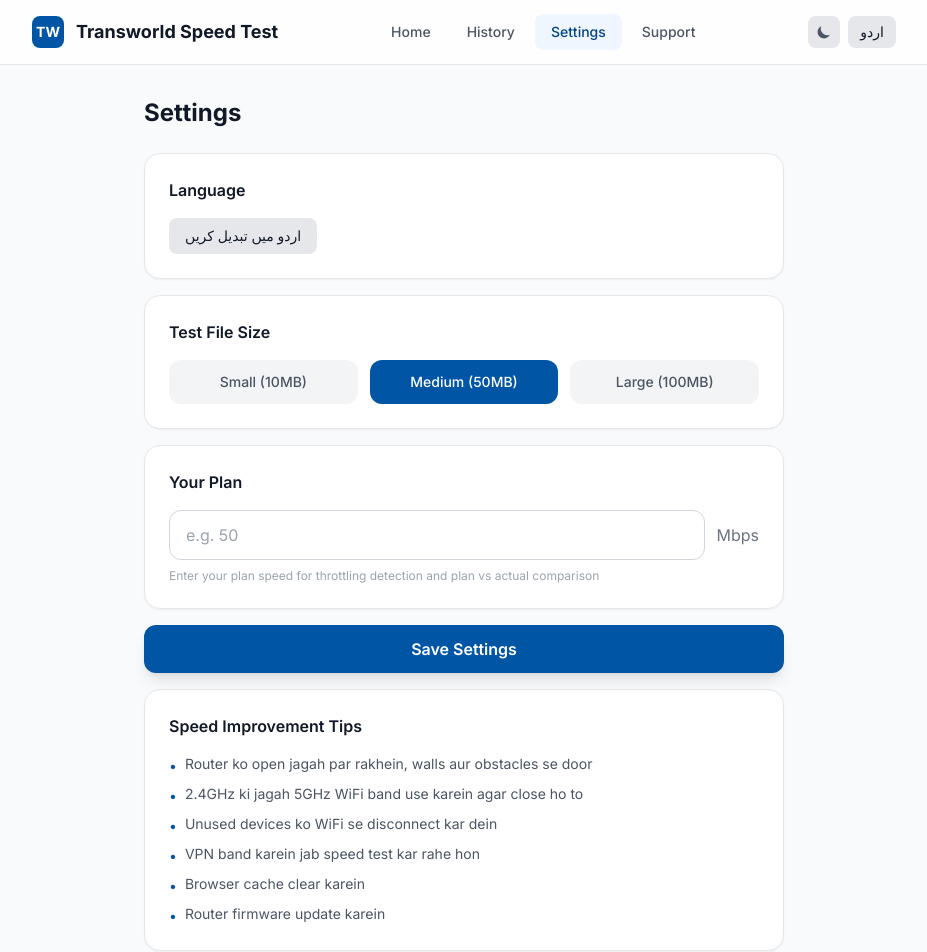
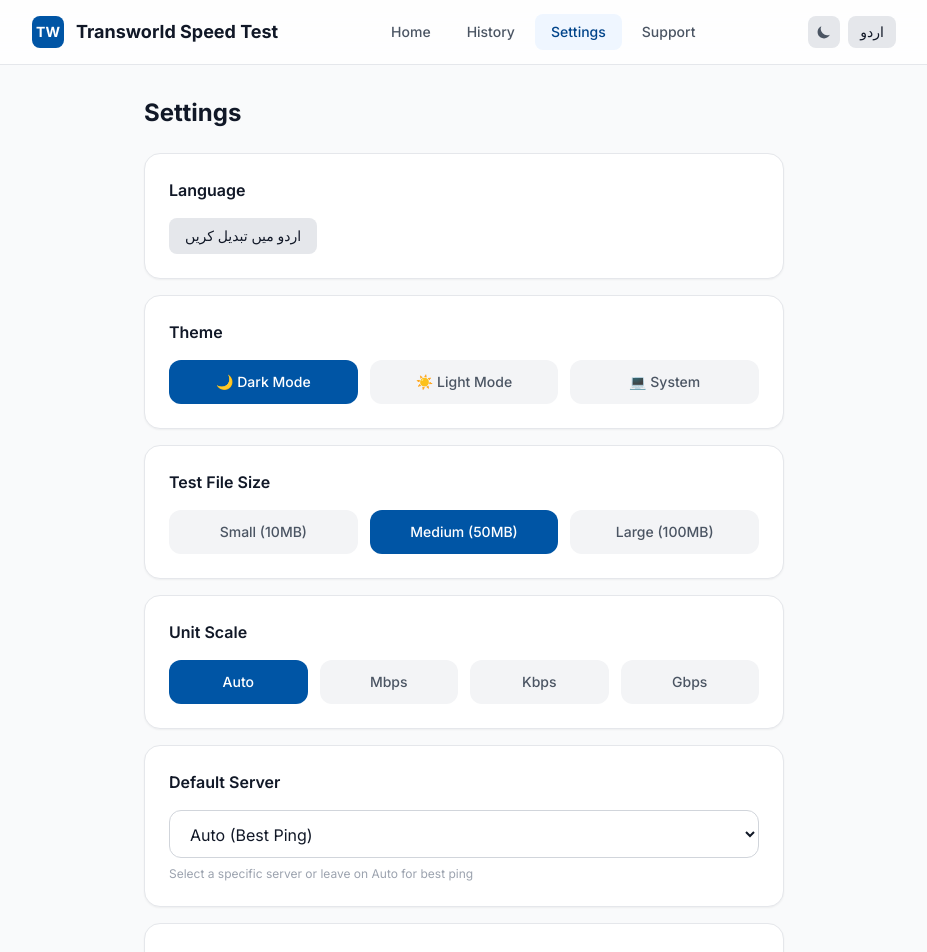
Before and after one commit to tabiqchohan/speed-test, a React (Vite) app: page /settings in a window 1280 px wide. Shown: the top 952 px of the page, without its empty margins (176-1103 px from the left). Built offline with nearby package versions, Linux system fonts and the light colour scheme.

Commit message:
Add live speed graph, share result, video quality, server select, unit scale, theme/settings, 21 new ISPs

```diff
--- a/src/App.jsx
+++ b/src/App.jsx
@@ -12,8 +12,11 @@ export default function App() {
   const isHome = location.pathname === '/'
 
   useEffect(() => {
-    const savedDir = localStorage.getItem('tw_lang') === 'ur' ? 'rtl' : 'ltr'
-    document.documentElement.dir = savedDir
+    const lang = localStorage.getItem('tw_lang') || 'en'
+    document.documentElement.dir = lang === 'ur' ? 'rtl' : 'ltr'
+    const theme = localStorage.getItem('tw_theme') || 'dark'
+    const isDark = theme === 'dark' || (theme === 'system' && window.matchMedia('(prefers-color-scheme: dark)').matches)
+    document.documentElement.classList.toggle('dark', isDark)
   }, [])
 
   if (isHome) {
--- a/src/pages/HomePage.jsx
+++ b/src/pages/HomePage.jsx
@@ -1,6 +1,8 @@
 import { useState, useCallback, useEffect, useRef } from 'react'
+import { LineChart, Line, XAxis, YAxis, ResponsiveContainer } from 'recharts'
 import { formatSpeed } from '../../shared/helpers.js'
 import { getRecommendations } from '../../shared/recommendations.js'
+import { getAllISPs } from '../../shared/servers.js'
 import {
   testPing, testJitter, testPacketLoss, testDNS,
   testDownload, testUpload, testBufferbloat, testStability,
@@ -15,21 +17,46 @@ const PHASE_LABELS = {
   bufferbloat: 'Bufferbloat', stability: 'Stability',
   gaming: 'Gaming Servers', idle: '', complete: 'Complete',
 }
+const VIDEO_QUALITY = [
+  { min: 0, max: 0.5, label: 'Voice Only', color: 'text-red-400', icon: '📞' },
+  { min: 0.5, max: 1, label: 'SD Video (360p)', color: 'text-orange-400', icon: '📹' },
+  { min: 1, max: 2, label: 'HD Video (720p)', color: 'text-yellow-400', icon: '📹' },
+  { min: 2, max: 4, label: 'Full HD (1080p)', color: 'text-lime-400', icon: '🎥' },
+  { min: 4, max: 8, label: '4K / Group HD', color: 'text-green-400', icon: '🎥' },
+  { min: 8, max: Infinity, label: 'Multi 4K Calls', color: 'text-cyan-400', icon: '📺' },
+]
+const SPEED_GRADES = [
+  { min: 100, max: Infinity, grade: 'A+', color: 'text-purple-400', label: 'Legendary' },
+  { min: 50, max: 100, grade: 'A', color: 'text-green-400', label: 'Excellent' },
+  { min: 25, max: 50, grade: 'B', color: 'text-blue-400', label: 'Great' },
+  { min: 10, max: 25, grade: 'C', color: 'text-yellow-400', label: 'Good' },
+  { min: 5, max: 10, grade: 'D', color: 'text-orange-400', label: 'Fair' },
+  { min: 0, max: 5, grade: 'F', color: 'text-red-400', label: 'Poor' },
+]
 
 function loadHistory() {
   try { return JSON.parse(localStorage.getItem('tw_history') || '[]') } catch { return [] }
 }
-
 function saveHistory(results) {
   const history = loadHistory()
   history.unshift({ id: Date.now(), date: new Date().toISOString(), ...results })
   localStorage.setItem('tw_history', JSON.stringify(history.slice(0, 100)))
 }
+function getSettings(key, def) {
+  try { return localStorage.getItem(key) || def } catch { return def }
+}
+function formatUnit(mbps, pref) {
+  if (pref === 'Mbps') return { value: mbps.toFixed(1), unit: 'Mbps' }
+  if (pref === 'Kbps') return { value: (mbps * 1000).toFixed(0), unit: 'Kbps' }
+  if (pref === 'Gbps') return { value: (mbps / 1000).toFixed(2), unit: 'Gbps' }
+  return formatSpeed(mbps * 1000)
+}
 
-function StabGrade({ score }) {
-  if (score == null) return <span className="text-gray-500">--</span>
-  const color = score >= 90 ? 'text-green-400' : score >= 70 ? 'text-yellow-400' : score >= 50 ? 'text-orange-400' : 'text-red-400'
-  return <span className={color}>{score}</span>
+function getVideoQuality(mbps) {
+  return VIDEO_QUALITY.find(q => mbps >= q.min && mbps < q.max) || VIDEO_QUALITY[0]
+}
+function getSpeedGrade(mbps) {
+  return SPEED_GRADES.find(g => mbps >= g.min && mbps < g.max) || SPEED_GRADES[5]
 }
 
 export default function HomePage() {
@@ -38,10 +65,15 @@ export default function HomePage() {
   const [results, setResults] = useState(null)
   const [networkInfo, setNetworkInfo] = useState(null)
   const [testing, setTesting] = useState(false)
+  const [speedSamples, setSpeedSamples] = useState([])
+  const [selectedIsp, setSelectedIsp] = useState(() => getSettings('tw_server_isp', ''))
+  const [unitPref, setUnitPref] = useState(() => getSettings('tw_unit', 'auto'))
   const speedRef = useRef(0)
   const animRef = useRef(null)
+  const samplesRef = useRef([])
+  const lastSampleRef = useRef(0)
 
-  const display = formatSpeed(liveSpeed * 1000)
+  const display = formatUnit(liveSpeed, unitPref)
 
   useEffect(() => {
     fetch(API_BASE + '/isp-lookup')
@@ -50,11 +82,7 @@ export default function HomePage() {
       .catch(() => {
         fetch('https://ip-api.com/json/?fields=status,isp,org,city,country,query')
           .then(r => r.json())
-          .then(d => {
-            if (d.status === 'success') {
-              setNetworkInfo(p => ({ ...p, isp: d.isp || d.org, ip: d.query, city: d.city }))
-            }
-          })
+          .then(d => { if (d.status === 'success') setNetworkInfo(p => ({ ...p, isp: d.isp || d.org, ip: d.query, city: d.city })) })
           .catch(() => {})
       })
     if ('connection' in navigator) {
@@ -73,14 +101,26 @@ export default function HomePage() {
     return () => cancelAnimationFrame(animRef.current)
   }, [testing])
 
+  const collectSample = useCallback((mbps) => {
+    const now = Date.now()
+    if (now - lastSampleRef.current < 150) return
+    lastSampleRef.current = now
+    const next = [...samplesRef.current, { t: now, s: mbps }]
+    if (next.length > 200) next.splice(0, next.length - 200)
+    samplesRef.current = next
+    setSpeedSamples(next)
+  }, [])
+
   const handleStart = useCallback(async () => {
     setTesting(true)
     setResults(null)
     setLiveSpeed(0)
     speedRef.current = 0
+    samplesRef.current = []
+    setSpeedSamples([])
 
     const serverUrl = ''
-    const planSpeed = parseFloat(localStorage.getItem('tw_plan_speed') || '0')
+    const planSpeed = parseFloat(getSettings('tw_plan', '0'))
 
     const onProgress = (p) => setPhase(p.phase)
 
@@ -99,13 +139,11 @@ export default function HomePage() {
     onProgress({ phase: 'download' })
     const download = await testDownload(serverUrl, {
       size: 5242880, samples: 2, useCDN: IS_VERCEL,
-      onLiveSpeed: (d) => { speedRef.current = d.currentMbps },
+      onLiveSpeed: (d) => { speedRef.current = d.currentMbps; collectSample(d.currentMbps) },
     })
 
     onProgress({ phase: 'upload' })
-    const upload = await testUpload(serverUrl, {
-      size: 1048576, samples: 2,
-    })
+    const upload = await testUpload(serverUrl, { size: 1048576, samples: 2 })
 
     onProgress({ phase: 'bufferbloat' })
     const bufferbloat = await testBufferbloat(serverUrl)
@@ -132,22 +170,54 @@ export default function HomePage() {
       setPhase('idle')
       saveHistory(res)
     }, 300)
-  }, [])
+  }, [collectSample])
 
+  const handleShare = useCallback(() => {
+    if (!results) return
+    const text = `Transworld Speed Test Results:\n📥 ${results.download?.average?.toFixed(1)} Mbps download\n📤 ${results.upload?.average?.toFixed(1)} Mbps upload\n📶 ${results.ping?.average?.toFixed(0)} ms ping\n\nTested at speedtest-transworld.vercel.app`
+    if (navigator.share) {
+      navigator.share({ title: 'Transworld Speed Test', text })
+    } else {
+      navigator.clipboard.writeText(text).then(() => alert('Results copied to clipboard!'))
+    }
+  }, [results])
+
+  const allIsps = getAllISPs()
   const recs = results?.download?.average ? getRecommendations(results.download.average) : null
+  const grade = results?.download?.average ? getSpeedGrade(results.download.average) : null
+  const video = results?.download?.average ? getVideoQuality(results.download.average) : null
+  const totalDataUsed = results?.download?.totalBytes && results?.upload?.totalBytes
+    ? ((results.download.totalBytes + results.upload.totalBytes) / 1048576).toFixed(0) + ' MB'
+    : '~12 MB'
 
   return (
     <div className="min-h-screen bg-gradient-to-b from-gray-900 via-[#0a1628] to-gray-900 text-white flex flex-col">
-      <div className="flex-1 flex flex-col items-center justify-center px-4 max-w-2xl mx-auto w-full">
-        <div className="text-center mb-6">
-          <div className="inline-flex items-center gap-2 px-3 py-1 rounded-full bg-white/5 border border-white/10 text-xs text-gray-400 mb-2">
+      <div className="flex-1 flex flex-col items-center justify-center px-4 max-w-2xl mx-auto w-full pb-8">
+        <div className="w-full flex items-center justify-between mb-4">
+          <div className="inline-flex items-center gap-2 px-3 py-1 rounded-full bg-white/5 border border-white/10 text-xs text-gray-400">
             <span className="w-1.5 h-1.5 rounded-full bg-green-400" />
-            {networkInfo?.isp || 'Transworld'}&nbsp;·&nbsp;{networkInfo?.ip || ''}
+            {networkInfo?.isp || 'Detecting...'}&nbsp;·&nbsp;{networkInfo?.ip || ''}
             {networkInfo?.city && <>&nbsp;·&nbsp;{networkInfo.city}</>}
+          </div>
+          <div className="flex items-center gap-2">
+            <select
+              value={selectedIsp}
+              onChange={e => { setSelectedIsp(e.target.value); localStorage.setItem('tw_server_isp', e.target.value) }}
+              className="bg-white/5 border border-white/10 rounded-lg text-xs px-2 py-1.5 text-gray-300 outline-none cursor-pointer"
+            >
+              <option value="">Auto Server</option>
+              {allIsps.map(isp => (
+                <optgroup key={isp.name} label={isp.name}>
+                  {isp.servers.map(s => (
+                    <option key={s.id} value={s.id}>{s.city}</option>
+                  ))}
+                </optgroup>
+              ))}
+            </select>
           </div>
         </div>
 
-        <div className="relative w-64 h-64 sm:w-72 sm:h-72 mb-4">
+        <div className="relative w-64 h-64 sm:w-72 sm:h-72 mb-2">
           <svg className="w-full h-full -rotate-90" viewBox="0 0 200 200">
             <circle cx="100" cy="100" r="88" fill="none" stroke="#ffffff08" strokeWidth="6" />
             <circle
@@ -188,35 +258,57 @@ export default function HomePage() {
                   {PHASE_LABELS[phase] || phase}
                 </span>
               )}
+              {results && !testing && grade && (
+                <span className={`text-lg font-bold mt-1 ${grade.color}`}>{grade.grade}</span>
+              )}
             </div>
           )}
         </div>
 
+        {speedSamples.length > 1 && (
+          <div className="w-full h-20 mb-3">
+            <ResponsiveContainer width="100%" height="100%">
+              <LineChart data={speedSamples}>
+                <XAxis dataKey="t" hide />
+                <YAxis hide domain={[0, 'auto']} />
+                <Line type="monotone" dataKey="s" stroke="#00B4D8" strokeWidth={2} dot={false} isAnimationActive={false} />
+              </LineChart>
+            </ResponsiveContainer>
+          </div>
+        )}
+
         {results && (
-          <div className="w-full space-y-4 animate-fade-in mt-2">
-            <div className="grid grid-cols-4 gap-3">
+          <div className="w-full space-y-3 animate-fade-in mt-1">
+            <div className="grid grid-cols-4 gap-2">
               <ResultCard label="Ping" value={results.ping?.average?.toFixed(0)} unit="ms" color="text-cyan-400" />
               <ResultCard label="Jitter" value={results.jitter?.average?.toFixed(1)} unit="ms" color="text-purple-400" />
               <ResultCard label="Download" value={results.download?.average?.toFixed(1)} unit="Mbps" color="text-blue-400" />
               <ResultCard label="Upload" value={results.upload?.average?.toFixed(1)} unit="Mbps" color="text-green-400" />
             </div>
 
-            <div className="grid grid-cols-4 gap-3">
+            <div className="grid grid-cols-4 gap-2">
               <ResultCard label="Packet Loss" value={results.packetLoss?.lossPercent?.toFixed(1)} unit="%" color={results.packetLoss?.lossPercent > 0 ? 'text-red-400' : 'text-green-400'} />
               <ResultCard label="DNS" value={results.dns?.average?.toFixed(0)} unit="ms" color="text-yellow-400" />
               <ResultCard label="Bufferbloat" value={results.bufferbloat?.bufferbloat?.toFixed(0)} unit="ms" color="text-orange-400" />
-              <ResultCard label="Stability" value={<StabGrade score={results.stability?.score} />} unit="" color="" />
+              <ResultCard label="Stability" value={results.stability?.score != null ? results.stability.score : '--'} unit="" color={results.stability?.score >= 90 ? 'text-green-400' : results.stability?.score >= 70 ? 'text-yellow-400' : 'text-red-400'} />
             </div>
 
             {recs && (
-              <div className="bg-white/5 rounded-xl p-4 border border-white/10">
-                <div className="text-xs text-gray-500 uppercase tracking-wider mb-2 font-medium">What you can do</div>
-                <div className="flex items-center gap-3">
-                  <span className="w-3 h-3 rounded-full" style={{ backgroundColor: recs.activity.color }} />
-                  <span className="text-sm text-gray-300">{recs.activity.label}</span>
+              <div className="bg-white/5 rounded-xl p-3 border border-white/10">
+                <div className="flex items-center justify-between">
+                  <div className="flex items-center gap-2">
+                    <span className="w-2.5 h-2.5 rounded-full" style={{ backgroundColor: recs.activity.color }} />
+                    <span className="text-xs sm:text-sm text-gray-300">{recs.activity.label}</span>
+                  </div>
+                  {video && (
+                    <div className="flex items-center gap-1.5 text-xs text-gray-400">
+                      <span>{video.icon}</span>
+                      <span className={video.color}>{video.label}</span>
+                    </div>
+                  )}
                 </div>
                 {recs.games.games.length > 0 && (
-                  <div className="flex items-center gap-2 mt-2 text-sm text-gray-400">
+                  <div className="flex items-center gap-2 mt-1.5 text-xs text-gray-500">
                     <span>🎮</span>
                     <span>{recs.games.games.join(', ')}</span>
                   </div>
@@ -224,16 +316,21 @@ export default function HomePage() {
               </div>
             )}
 
+            <div className="flex items-center justify-between text-xs text-gray-600 px-1">
+              <span>Data used: {totalDataUsed}</span>
+              <span>Connection: {networkInfo?.type || networkInfo?.effectiveType || 'Unknown'}</span>
+            </div>
+
             {results.gamingServers && (
-              <div className="bg-white/5 rounded-xl p-4 border border-white/10">
-                <div className="text-xs text-gray-500 uppercase tracking-wider mb-3 font-medium">Gaming Servers</div>
-                <div className="grid grid-cols-5 gap-2">
+              <div className="bg-white/5 rounded-xl p-3 border border-white/10">
+                <div className="text-xs text-gray-500 uppercase tracking-wider mb-2 font-medium">Gaming Servers</div>
+                <div className="grid grid-cols-5 gap-1">
                   {Object.entries(results.gamingServers).map(([key, server]) => (
                     <div key={key} className="text-center">
-                      <div className="text-[10px] text-gray-500 truncate">{server?.name || key}</div>
-                      <div className={`text-sm font-bold ${server?.ping <= 50 ? 'text-green-400' : server?.ping <= 100 ? 'text-yellow-400' : server?.ping <= 200 ? 'text-orange-400' : 'text-red-400'}`}>
+                      <div className="text-[9px] text-gray-500 truncate">{server?.name || key}</div>
+                      <div className={`text-xs font-bold ${server?.ping <= 50 ? 'text-green-400' : server?.ping <= 100 ? 'text-yellow-400' : server?.ping <= 200 ? 'text-orange-400' : 'text-red-400'}`}>
                         {server?.ping || '--'}
-                        <span className="text-[10px] text-gray-600 ml-0.5">ms</span>
+                        <span className="text-[9px] text-gray-600 ml-0.5">ms</span>
                       </div>
                     </div>
                   ))}
@@ -242,16 +339,19 @@ export default function HomePage() {
             )}
 
             {results.throttling && (
-              <div className={`rounded-xl p-3 border text-sm ${results.throttling.isThrottled ? 'bg-red-900/20 border-red-500/30 text-red-300' : 'bg-green-900/20 border-green-500/30 text-green-300'}`}>
+              <div className={`rounded-xl p-2.5 border text-xs ${results.throttling.isThrottled ? 'bg-red-900/20 border-red-500/30 text-red-300' : 'bg-green-900/20 border-green-500/30 text-green-300'}`}>
                 {results.throttling.isThrottled
                   ? `Throttling detected: ${results.throttling.actualSpeed} Mbps of ${results.throttling.planSpeed} Mbps plan (${results.throttling.ratio}%)`
-                  : `Plan speed ${results.throttling.planSpeed} Mbps: achieving ${results.throttling.actualSpeed} Mbps`}
+                  : `Plan ${results.throttling.planSpeed} Mbps → Actual ${results.throttling.actualSpeed} Mbps`}
               </div>
             )}
 
-            <div className="text-center pt-2">
-              <button onClick={handleStart} className="px-8 py-3 rounded-full bg-white/5 border border-white/10 text-sm font-medium hover:bg-white/10 transition-all">
+            <div className="flex items-center justify-center gap-3 pt-2">
+              <button onClick={handleStart} className="px-6 py-2.5 rounded-full bg-white/5 border border-white/10 text-sm font-medium hover:bg-white/10 transition-all">
                 Test Again
+              </button>
+              <button onClick={handleShare} className="px-6 py-2.5 rounded-full bg-blue-500/20 border border-blue-500/30 text-sm font-medium text-blue-300 hover:bg-blue-500/30 transition-all">
+                Share
               </button>
             </div>
           </div>
@@ -263,11 +363,11 @@ export default function HomePage() {
 
 function ResultCard({ label, value, unit, color }) {
   return (
-    <div className="text-center">
-      <div className="text-xs text-gray-500 uppercase tracking-wider mb-1">{label}</div>
-      <div className={`text-2xl font-bold ${color || 'text-white'}`}>
+    <div className="text-center bg-white/[0.03] rounded-xl p-2.5 border border-white/5">
+      <div className="text-[10px] text-gray-500 uppercase tracking-wider mb-0.5">{label}</div>
+      <div className={`text-xl font-bold ${color || 'text-white'}`}>
         {value ?? '--'}
-        {unit && <span className="text-xs text-gray-600 ml-0.5">{unit}</span>}
+        {unit && <span className="text-[10px] text-gray-600 ml-0.5">{unit}</span>}
       </div>
     </div>
   )
--- a/src/pages/SettingsPage.jsx
+++ b/src/pages/SettingsPage.jsx
@@ -1,16 +1,29 @@
-import { useState } from 'react'
+import { useState, useEffect } from 'react'
 import { useTranslation } from 'react-i18next'
-import { SPEED_TIPS } from '@shared/constants.js'
+import { SPEED_TIPS } from '../../shared/constants.js'
+import { getAllISPs } from '../../shared/servers.js'
 
 export default function SettingsPage() {
   const { t, i18n } = useTranslation()
   const [planSpeed, setPlanSpeed] = useState(() => localStorage.getItem('tw_plan') || '')
   const [testSize, setTestSize] = useState(() => localStorage.getItem('tw_testSize') || 'medium')
+  const [theme, setTheme] = useState(() => localStorage.getItem('tw_theme') || 'dark')
+  const [unitPref, setUnitPref] = useState(() => localStorage.getItem('tw_unit') || 'auto')
+  const [selectedIsp, setSelectedIsp] = useState(() => localStorage.getItem('tw_server_isp') || '')
   const [saved, setSaved] = useState(false)
 
-  const handleSavePlan = () => {
+  const allIsps = getAllISPs()
+
+  useEffect(() => {
+    document.documentElement.classList.toggle('dark', theme === 'dark' || (theme === 'system' && window.matchMedia('(prefers-color-scheme: dark)').matches))
+  }, [theme])
+
+  const handleSave = () => {
     localStorage.setItem('tw_plan', planSpeed)
     localStorage.setItem('tw_testSize', testSize)
+    localStorage.setItem('tw_theme', theme)
+    localStorage.setItem('tw_unit', unitPref)
+    localStorage.setItem('tw_server_isp', selectedIsp)
     setSaved(true)
     setTimeout(() => setSaved(false), 2000)
   }
@@ -34,6 +47,7 @@ export default function SettingsPage() {
     const newLang = i18n.language === 'en' ? 'ur' : 'en'
     i18n.changeLanguage(newLang)
     localStorage.setItem('tw_lang', newLang)
+    document.documentElement.dir = newLang === 'ur' ? 'rtl' : 'ltr'
   }
 
   return (
@@ -52,22 +66,92 @@ export default function SettingsPage() {
         </div>
 
         <div className="card">
-          <h2 className="font-semibold mb-4">{t('settings.testSize')}</h2>
+          <h2 className="font-semibold mb-4">{t('settings.theme')}</h2>
           <div className="flex gap-3">
-            {['small', 'medium', 'large'].map(size => (
+            {[
+              { key: 'dark', label: t('settings.dark'), icon: '🌙' },
+              { key: 'light', label: t('settings.light'), icon: '☀️' },
+              { key: 'system', label: t('settings.system'), icon: '💻' },
+            ].map(opt => (
               <button
-                key={size}
-                onClick={() => setTestSize(size)}
+                key={opt.key}
+                onClick={() => setTheme(opt.key)}
                 className={`flex-1 py-3 rounded-xl text-sm font-medium transition-colors ${
-                  testSize === size
+                  theme === opt.key
                     ? 'bg-transworld-500 text-white'
                     : 'bg-gray-100 dark:bg-gray-800 text-gray-600 dark:text-gray-400 hover:bg-gray-200 dark:hover:bg-gray-700'
                 }`}
               >
-                {t(`settings.${size}`)}
+                {opt.icon} {opt.label}
               </button>
             ))}
           </div>
+        </div>
+
+        <div className="card">
+          <h2 className="font-semibold mb-4">{t('settings.testSize')}</h2>
+          <div className="flex gap-3">
+            {[
+              { key: 'small', label: t('settings.small') },
+              { key: 'medium', label: t('settings.medium') },
+              { key: 'large', label: t('settings.large') },
+            ].map(opt => (
+              <button
+                key={opt.key}
+                onClick={() => setTestSize(opt.key)}
+                className={`flex-1 py-3 rounded-xl text-sm font-medium transition-colors ${
+                  testSize === opt.key
+                    ? 'bg-transworld-500 text-white'
+                    : 'bg-gray-100 dark:bg-gray-800 text-gray-600 dark:text-gray-400 hover:bg-gray-200 dark:hover:bg-gray-700'
+                }`}
+              >
+                {opt.label}
+              </button>
+            ))}
+          </div>
+        </div>
+
+        <div className="card">
+          <h2 className="font-semibold mb-4">Unit Scale</h2>
+          <div className="flex gap-3">
+            {[
+              { key: 'auto', label: 'Auto' },
+              { key: 'Mbps', label: 'Mbps' },
+              { key: 'Kbps', label: 'Kbps' },
+              { key: 'Gbps', label: 'Gbps' },
+            ].map(opt => (
+              <button
+                key={opt.key}
+                onClick={() => setUnitPref(opt.key)}
+                className={`flex-1 py-3 rounded-xl text-sm font-medium transition-colors ${
+                  unitPref === opt.key
+                    ? 'bg-transworld-500 text-white'
+                    : 'bg-gray-100 dark:bg-gray-800 text-gray-600 dark:text-gray-400 hover:bg-gray-200 dark:hover:bg-gray-700'
+                }`}
+              >
+                {opt.label}
+              </button>
+            ))}
+          </div>
+        </div>
+
+        <div className="card">
+          <h2 className="font-semibold mb-4">{t('settings.server')}</h2>
+          <select
+            value={selectedIsp}
+            onChange={e => setSelectedIsp(e.target.value)}
+            className="input w-full"
+          >
+            <option value="">{t('settings.autoServer')}</option>
+            {allIsps.map(isp => (
+              <optgroup key={isp.name} label={`${isp.name} (${isp.cities.join(', ')})`}>
+                {isp.servers.map(s => (
+                  <option key={s.id} value={s.id}>{isp.name} - {s.city}</option>
+                ))}
+              </optgroup>
+            ))}
+          </select>
+          <p className="text-xs text-gray-400 mt-2">Select a specific server or leave on Auto for best ping</p>
         </div>
 
         <div className="card">
@@ -85,7 +169,7 @@ export default function SettingsPage() {
           <p className="text-xs text-gray-400 mt-2">Enter your plan speed for throttling detection and plan vs actual comparison</p>
         </div>
 
-        <button onClick={handleSavePlan} className="btn-primary w-full">
+        <button onClick={handleSave} className="btn-primary w-full">
           {saved ? '✓ Saved!' : 'Save Settings'}
         </button>
 
@@ -94,7 +178,7 @@ export default function SettingsPage() {
           <ul className="space-y-2">
             {SPEED_TIPS.slice(0, 6).map((tip, i) => (
               <li key={i} className="flex items-start gap-2 text-sm text-gray-600 dark:text-gray-400">
-                <span className="text-transworld-500 mt-0.5">•</span>
+                <span className="text-transworld-500 mt-0.5">{i18n.language === 'ur' ? '•' : '•'}</span>
                 {tip}
               </li>
             ))}
```
